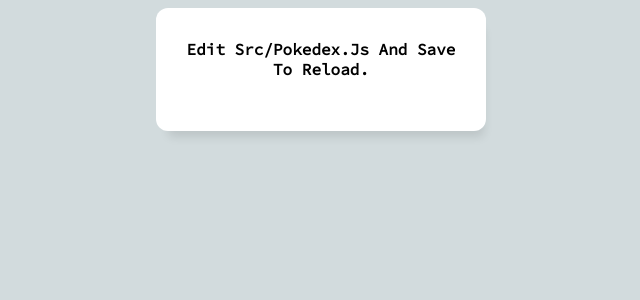
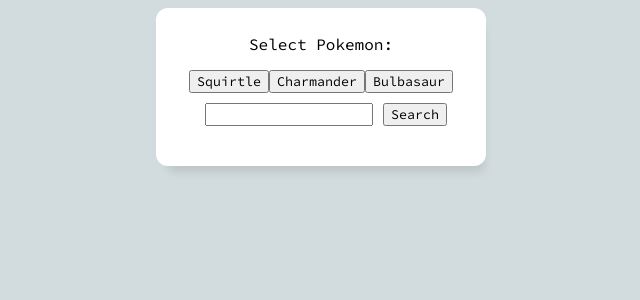
Before and after one commit to devonpmack/react-pokedex-workshop, a React (Create React App) app: page / in a window 1280 px wide. Shown: the top 300 px of the page, without its empty margins (319-959 px from the left). Built offline with nearby package versions, Linux system fonts and the light colour scheme.

Commit message:
Creating a Pokedex with React.js

```diff
--- a/src/Pokedex.js
+++ b/src/Pokedex.js
@@ -1,11 +1,46 @@
-import React from 'react';
+import React, { useState, useRef } from "react";
+import { PokemonType } from "./PokemonType";
 
 export function Pokedex() {
+  const [selectedPokemon, setSelectedPokemon] = useState(undefined);
+  const searchBox = useRef(null);
+
+  async function getPokemonInfo(name) {
+    const URL = `https://pokeapi.co/api/v2/pokemon/${name.toLowerCase()}`;
+
+    const response = await fetch(URL);
+    if (!response.ok) {
+      alert("Pokemon does not exist");
+      return;
+    }
+    const data = await response.json();
+
+    setSelectedPokemon(data);
+  }
+
   return (
     <div>
-      <h4>
-        Edit <code>src/Pokedex.js</code> and save to reload.
-      </h4>
+      {selectedPokemon && selectedPokemon.species && (
+        <div>
+          <h4>{selectedPokemon.species.name}</h4>
+
+          <PokemonType type={selectedPokemon.types[0].type.name} />
+          {selectedPokemon.types.length > 1 && (
+            <PokemonType type={selectedPokemon.types[1].type.name} />
+          )}
+
+          <img src={selectedPokemon.sprites.front_default} alt="sprite" />
+        </div>
+      )}
+
+      <p>Select Pokemon:</p>
+      <button onClick={() => getPokemonInfo("Squirtle")}>Squirtle</button>
+      <button onClick={() => getPokemonInfo("Charmander")}>Charmander</button>
+      <button onClick={() => getPokemonInfo("Bulbasaur")}>Bulbasaur</button>
+      <input ref={searchBox} />
+      <button onClick={() => getPokemonInfo(searchBox.current.value)}>
+        Search
+      </button>
     </div>
   );
 }
```
